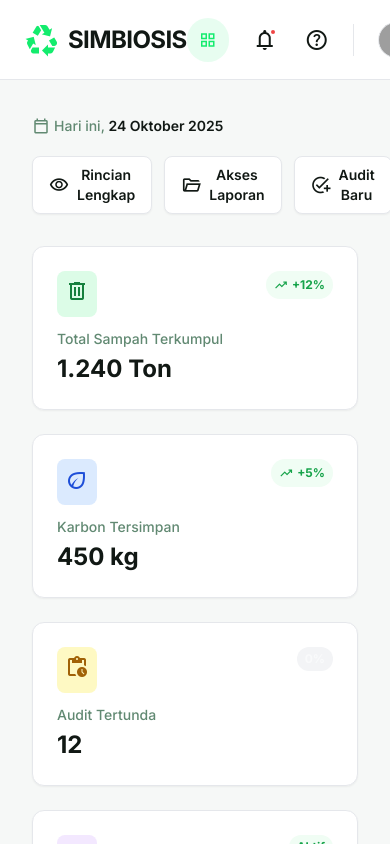
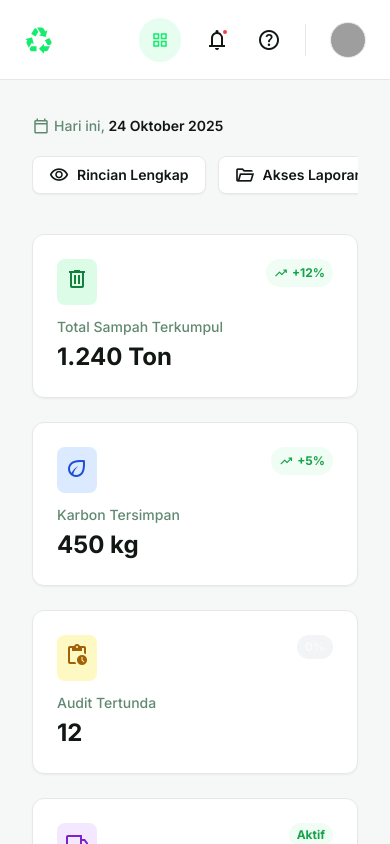
Before and after one commit to losthevy/simbiosis, a React (Vite) app in the folder apps/admin-dashboard/: page / in a window 390 px wide. Built offline with nearby package versions, Linux system fonts and the light colour scheme; no server answers; grey boxes are pictures that could not be loaded.

Commit message:
Improve Mobile UI/UX: Scrollable buttons, responsive charts, and cleaner header

```diff
--- a/apps/admin-dashboard/src/pages/Dashboard.tsx
+++ b/apps/admin-dashboard/src/pages/Dashboard.tsx
@@ -85,10 +85,10 @@ function Dashboard() {
             )}
 
             <header className="flex items-center justify-between h-20 px-6 lg:px-10 bg-surface-light dark:bg-surface-dark border-b border-gray-200 dark:border-gray-800 flex-shrink-0 z-10">
-                <div className="flex items-center gap-6">
-                    <h1 className="text-text-main dark:text-white text-2xl font-black tracking-tight flex items-center gap-2">
-                        <span className="material-symbols-outlined text-primary text-4xl">recycling</span>
-                        SIMBIOSIS
+                <div className="flex items-center gap-3 sm:gap-6">
+                    <h1 className="text-text-main dark:text-white text-xl sm:text-2xl font-black tracking-tight flex items-center gap-2">
+                        <span className="material-symbols-outlined text-primary text-3xl sm:text-4xl">recycling</span>
+                        <span className="hidden sm:inline">SIMBIOSIS</span>
                     </h1>
                     <div className="h-8 w-px bg-gray-200 dark:bg-gray-700 hidden sm:block"></div>
                     <h2 className="text-lg font-bold text-text-muted hidden sm:block">Admin</h2>
@@ -135,31 +135,31 @@ function Dashboard() {
                             <span className="material-symbols-outlined align-bottom text-lg mr-1">calendar_today</span>
                             <span>Hari ini, <span className="text-text-main dark:text-white font-semibold">24 Oktober 2025</span></span>
                         </div>
-                        <div className="flex gap-3">
+                        <div className="flex gap-3 overflow-x-auto pb-2 no-scrollbar w-full sm:w-auto">
                             <button
                                 onClick={() => navigate('/detailed-statistics')}
-                                className="flex items-center gap-2 px-4 py-2 bg-surface-light dark:bg-surface-dark border border-gray-200 dark:border-gray-700 rounded-lg text-sm font-semibold hover:bg-gray-50 dark:hover:bg-white/5 transition-colors text-text-main dark:text-white shadow-sm"
+                                className="flex-none flex items-center gap-2 px-4 py-2 bg-surface-light dark:bg-surface-dark border border-gray-200 dark:border-gray-700 rounded-lg text-sm font-semibold hover:bg-gray-50 dark:hover:bg-white/5 transition-colors text-text-main dark:text-white shadow-sm whitespace-nowrap"
                             >
                                 <span className="material-symbols-outlined text-[20px]">visibility</span>
                                 Rincian Lengkap
                             </button>
                             <button
                                 onClick={() => navigate('/report-access')}
-                                className="flex items-center gap-2 px-4 py-2 bg-surface-light dark:bg-surface-dark border border-gray-200 dark:border-gray-700 rounded-lg text-sm font-semibold hover:bg-gray-50 dark:hover:bg-white/5 transition-colors text-text-main dark:text-white shadow-sm"
+                                className="flex-none flex items-center gap-2 px-4 py-2 bg-surface-light dark:bg-surface-dark border border-gray-200 dark:border-gray-700 rounded-lg text-sm font-semibold hover:bg-gray-50 dark:hover:bg-white/5 transition-colors text-text-main dark:text-white shadow-sm whitespace-nowrap"
                             >
                                 <span className="material-symbols-outlined text-[20px]">folder_open</span>
                                 Akses Laporan
                             </button>
                             <button
                                 onClick={() => navigate('/new-audit')}
-                                className="flex items-center gap-2 px-4 py-2 bg-surface-light dark:bg-surface-dark border border-gray-200 dark:border-gray-700 rounded-lg text-sm font-semibold hover:bg-gray-50 dark:hover:bg-white/5 transition-colors text-text-main dark:text-white shadow-sm"
+                                className="flex-none flex items-center gap-2 px-4 py-2 bg-surface-light dark:bg-surface-dark border border-gray-200 dark:border-gray-700 rounded-lg text-sm font-semibold hover:bg-gray-50 dark:hover:bg-white/5 transition-colors text-text-main dark:text-white shadow-sm whitespace-nowrap"
                             >
                                 <span className="material-symbols-outlined text-[20px]">add_task</span>
                                 Audit Baru
                             </button>
                             <button
                                 onClick={() => navigate('/create-report')}
-                                className="flex items-center gap-2 px-4 py-2 bg-primary hover:bg-primary-dark text-black rounded-lg text-sm font-bold transition-colors shadow-sm shadow-primary/20"
+                                className="flex-none flex items-center gap-2 px-4 py-2 bg-primary hover:bg-primary-dark text-black rounded-lg text-sm font-bold transition-colors shadow-sm shadow-primary/20 whitespace-nowrap"
                             >
                                 <span className="material-symbols-outlined text-[20px]">description</span>
                                 Buat Laporan
@@ -284,8 +284,8 @@ function Dashboard() {
                                 </thead>
                                 <tbody className="divide-y divide-gray-200 dark:divide-gray-700/50">
                                     <tr className="hover:bg-gray-50 dark:hover:bg-white/5 transition-colors">
-                                        <td className="px-6 py-4 font-medium text-text-main dark:text-white">#COL-2940</td>
-                                        <td className="px-6 py-4 text-text-muted flex items-center gap-2">
+                                        <td className="px-3 md:px-6 py-4 font-medium text-text-main dark:text-white">#COL-2940</td>
+                                        <td className="px-3 md:px-6 py-4 text-text-muted flex items-center gap-2">
                                             <div
                                                 className="h-6 w-6 rounded bg-cover bg-center"
                                                 data-alt="Map thumbnail of Jakarta location"
--- a/apps/admin-dashboard/src/pages/DetailedStatistics.tsx
+++ b/apps/admin-dashboard/src/pages/DetailedStatistics.tsx
@@ -265,11 +265,11 @@ function DetailedStatistics() {
                                     </div>
                                 </div>
                             </div>
-                            <div className="h-64 flex items-end justify-between gap-6 px-4">
+                            <div className="h-64 flex items-end justify-between gap-2 sm:gap-6 px-1 sm:px-4">
                                 {[{ l: 'Q1', v1: 40, v2: 20 }, { l: 'Q2', v1: 60, v2: 25 }, { l: 'Q3', v1: 80, v2: 30 }, { l: 'Q4', v1: 100, v2: 40 }].map((d, i) => (
-                                    <div key={i} className="flex-1 flex gap-2 h-full items-end justify-center group">
-                                        <div className="w-8 bg-gray-300 dark:bg-gray-600 rounded-t-sm transition-all hover:bg-gray-400" style={{ height: `${d.v1}%` }}></div>
-                                        <div className="w-8 bg-green-500 rounded-t-sm transition-all hover:bg-green-400" style={{ height: `${d.v2}%` }}></div>
+                                    <div key={i} className="flex-1 flex gap-1 sm:gap-2 h-full items-end justify-center group">
+                                        <div className="w-4 sm:w-8 bg-gray-300 dark:bg-gray-600 rounded-t-sm transition-all hover:bg-gray-400" style={{ height: `${d.v1}%` }}></div>
+                                        <div className="w-4 sm:w-8 bg-green-500 rounded-t-sm transition-all hover:bg-green-400" style={{ height: `${d.v2}%` }}></div>
                                     </div>
                                 ))}
                             </div>
```
